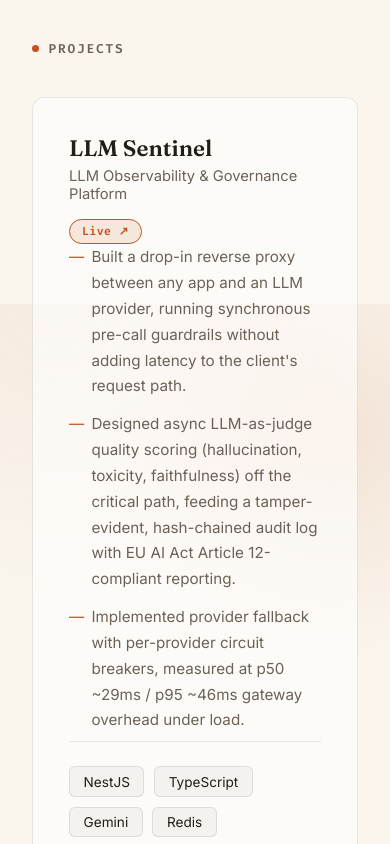
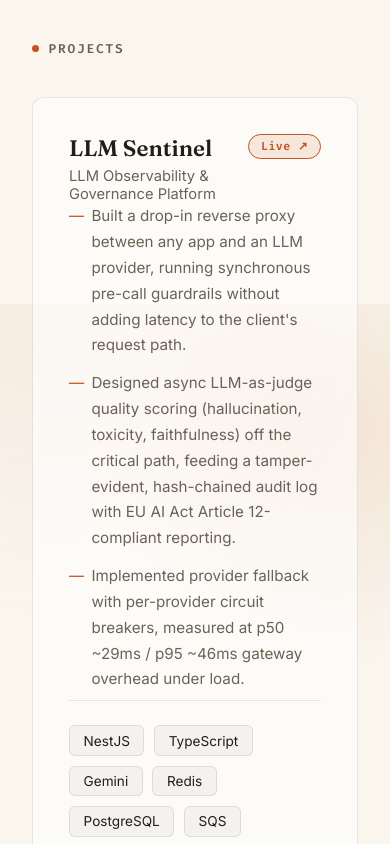
Before and after one commit to srishtiagarwall/srishti.dev, a Next.js app: page / in a window 390 px wide. Shown: the part 4760-5604 px from the top of the page. Built offline with nearby package versions, Linux system fonts and the light colour scheme; no server answers.

Commit message:
Fix: pin project Live badge to top-right and wrap code block on mobile

```diff
--- a/src/app/ExperienceSection.module.css
+++ b/src/app/ExperienceSection.module.css
@@ -160,3 +160,10 @@
   line-height: 1.6;
   color: var(--foreground);
 }
+
+@media (max-width: 768px) {
+  .codeBlock {
+    white-space: pre-wrap;
+    word-break: break-word;
+  }
+}
--- a/src/app/page.module.css
+++ b/src/app/page.module.css
@@ -531,9 +531,12 @@
 .projectHeader {
   display: flex;
   justify-content: space-between;
-  align-items: baseline;
+  align-items: flex-start;
   gap: 1rem;
-  flex-wrap: wrap;
+}
+
+.projectHeaderText {
+  min-width: 0;
 }
 
 .projectTitle {
--- a/src/app/page.tsx
+++ b/src/app/page.tsx
@@ -164,7 +164,7 @@ export default function Home() {
               <FadeIn key={project.title} delay={i * 80}>
                 <TiltCard className={styles.projectCard}>
                   <div className={styles.projectHeader}>
-                    <div>
+                    <div className={styles.projectHeaderText}>
                       <span className={styles.projectTitle}>{project.title}</span>
                       <span className={styles.projectSubtitle}>{project.subtitle}</span>
                     </div>
```
